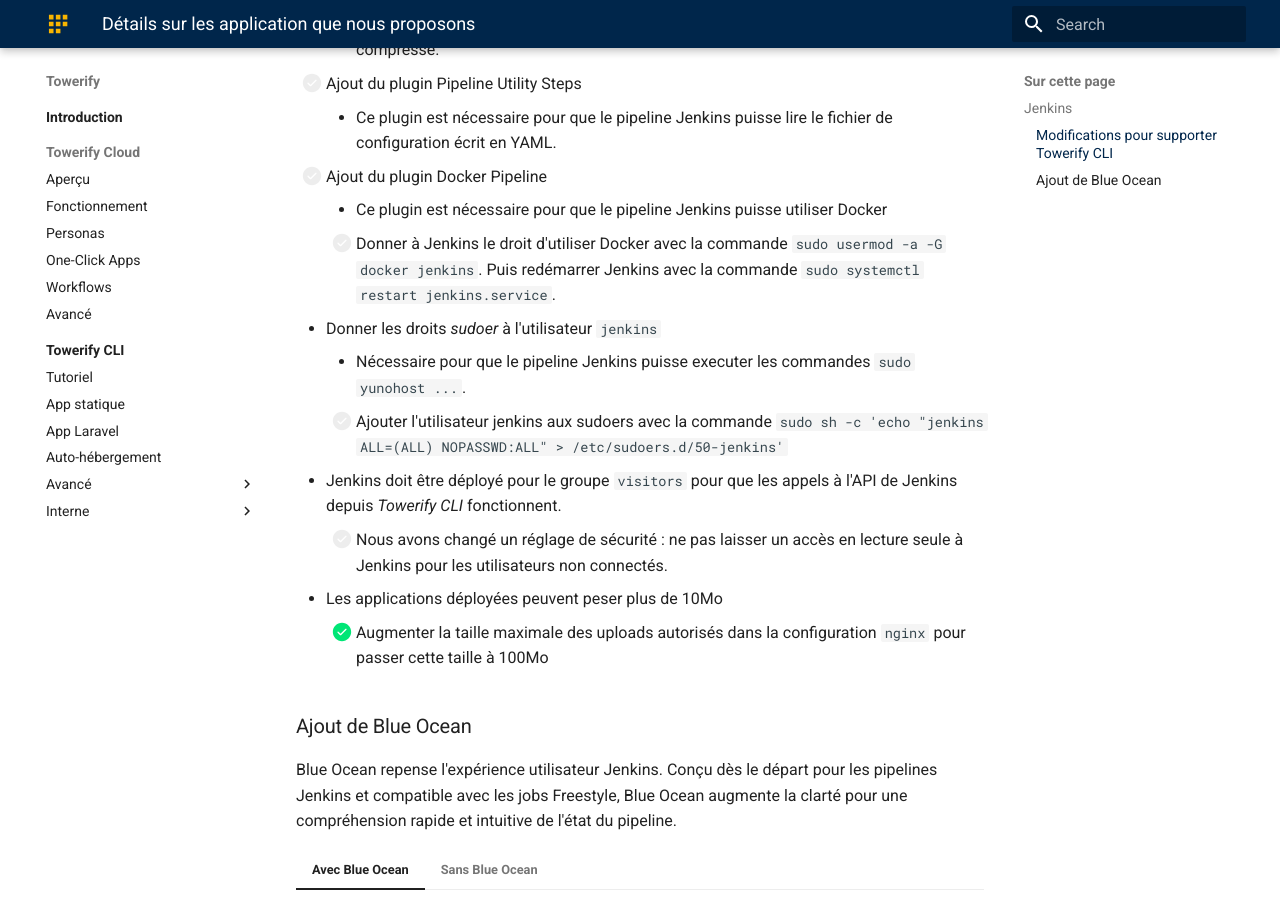
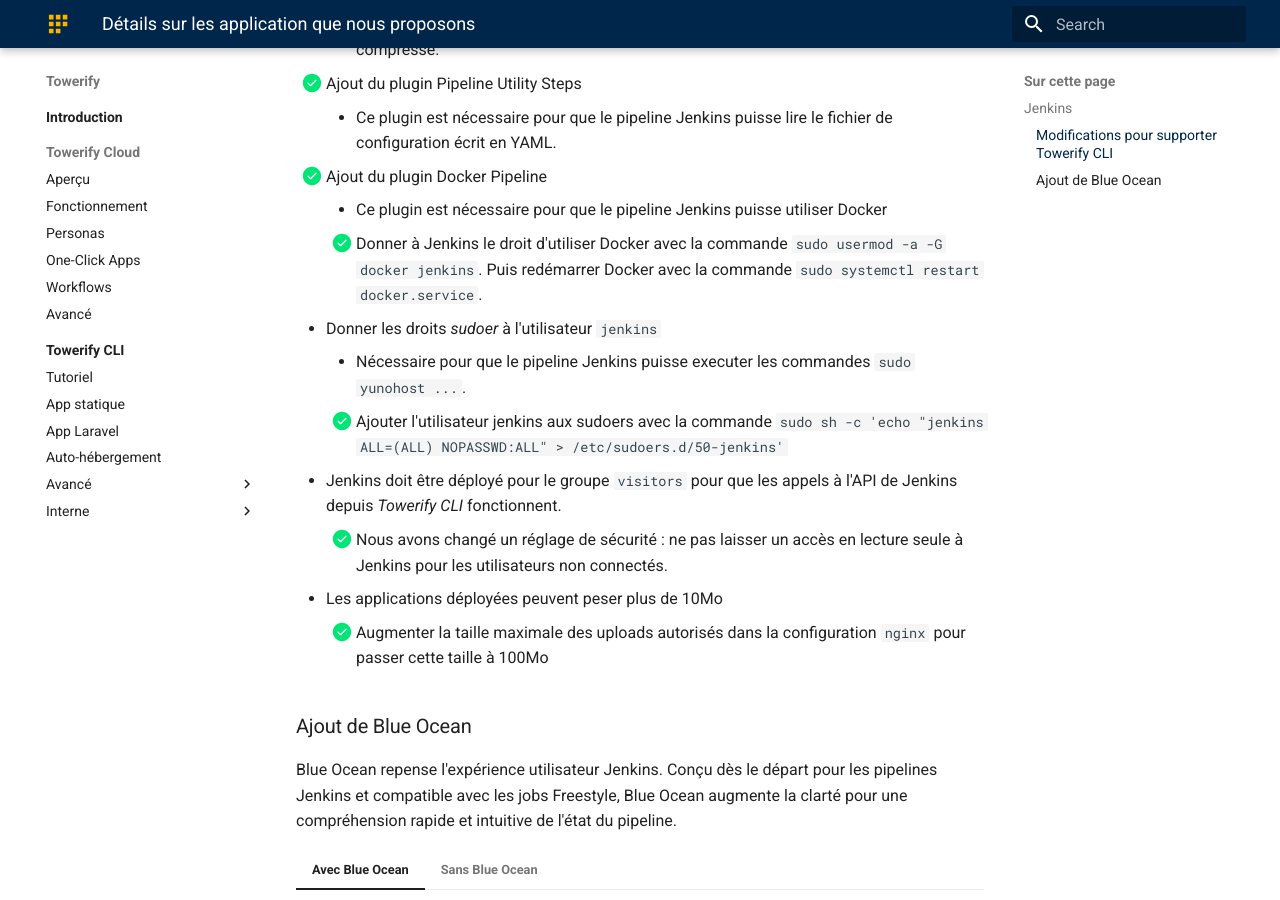
Before and after one commit to computablefacts/towerify-docs, an MkDocs documentation site: the page built from docs/cloud/archive/catalog-details.md, in a window 1280 px wide and 900 px high, scrolled down 935 px. Built offline with MkDocs 1.6.1 and Material for MkDocs 9.7.7, drawn with Linux system fonts in a browser that asks for light colours.

Commit message:
Update tasks done for jenkins_ynh

```diff
--- a/docs/cloud/archive/catalog-details.md
+++ b/docs/cloud/archive/catalog-details.md
@@ -30,33 +30,33 @@
 
 Nos modifications :
 
-* [ ] Ajout du plugin Strict Crumb Issuer
+* [X] Ajout du plugin Strict Crumb Issuer
     * Ce plugin est nécessaire pour pouvoir faire des appels à l'API de
       Jenkins
-    * [ ] Configurer le plugin : aller dans "Administrer Jenkins" >
+    * [X] Configurer le plugin : aller dans "Administrer Jenkins" >
       "Security" > CSRF Protection, choisir "Strict Crumb Issuer", cliquer
       sur "Avancé" et décocher "Check the session ID"
-* [ ] Ajout du plugin File Parameter
+* [X] Ajout du plugin File Parameter
     * Ce plugin est nécessaire pour que le pipeline Jenkins puisse
       accepter un paramètre de type stashedFile qui permet d'envoyer le code
       de l'appplication à déployer dans un fichier compressé.
-* [ ] Ajout du plugin Pipeline Utility Steps
+* [X] Ajout du plugin Pipeline Utility Steps
     * Ce plugin est nécessaire pour que le pipeline Jenkins puisse lire le
       fichier de configuration écrit en YAML.
-* [ ] Ajout du plugin Docker Pipeline
+* [X] Ajout du plugin Docker Pipeline
     * Ce plugin est nécessaire pour que le pipeline Jenkins puisse utiliser
       Docker
-    * [ ] Donner à Jenkins le droit d'utiliser Docker avec la commande
-      `sudo usermod -a -G docker jenkins`. Puis redémarrer Jenkins avec la
-      commande `sudo systemctl restart jenkins.service`.
+    * [X] Donner à Jenkins le droit d'utiliser Docker avec la commande
+      `sudo usermod -a -G docker jenkins`. Puis redémarrer Docker avec la
+      commande `sudo systemctl restart docker.service`.
 * Donner les droits _sudoer_ à l'utilisateur `jenkins`
     * Nécessaire pour que le pipeline Jenkins puisse executer les commandes
       `sudo yunohost ...`.
-    * [ ] Ajouter l'utilisateur jenkins aux sudoers avec la commande
+    * [X] Ajouter l'utilisateur jenkins aux sudoers avec la commande
       `sudo sh -c 'echo "jenkins ALL=(ALL) NOPASSWD:ALL" > /etc/sudoers.d/50-jenkins'`
 * Jenkins doit être déployé pour le groupe `visitors` pour que les appels à
   l'API de Jenkins depuis *Towerify CLI* fonctionnent.
-    * [ ] Nous avons changé un réglage de sécurité : ne pas laisser un accès
+    * [X] Nous avons changé un réglage de sécurité : ne pas laisser un accès
       en lecture seule à Jenkins pour les utilisateurs non connectés.
 * Les applications déployées peuvent peser plus de 10Mo
     * [X] Augmenter la taille maximale des uploads autorisés dans la configuration
@@ -78,6 +78,6 @@
 
 Nos modifications :
 
-* [ ] Ajout du plugin Blue Ocean.
+* [X] Ajout du plugin Blue Ocean.
 * [ ] Modification de la configuration `nginx` pour rediriger automatiquement vers Blue
   Ocean.
```
